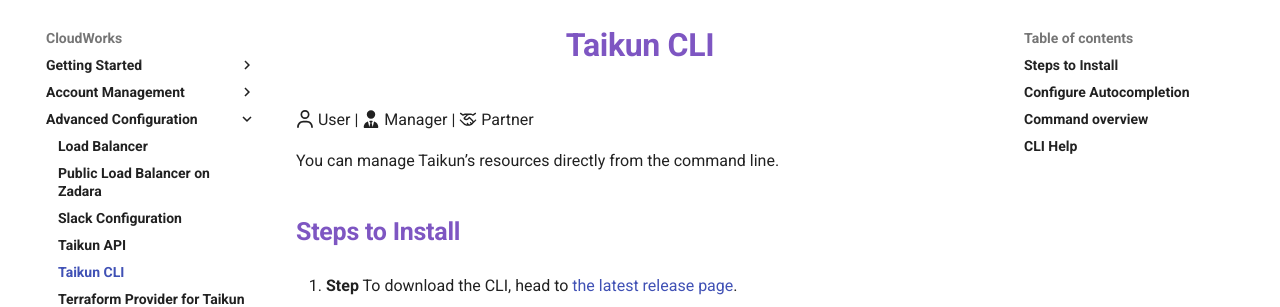
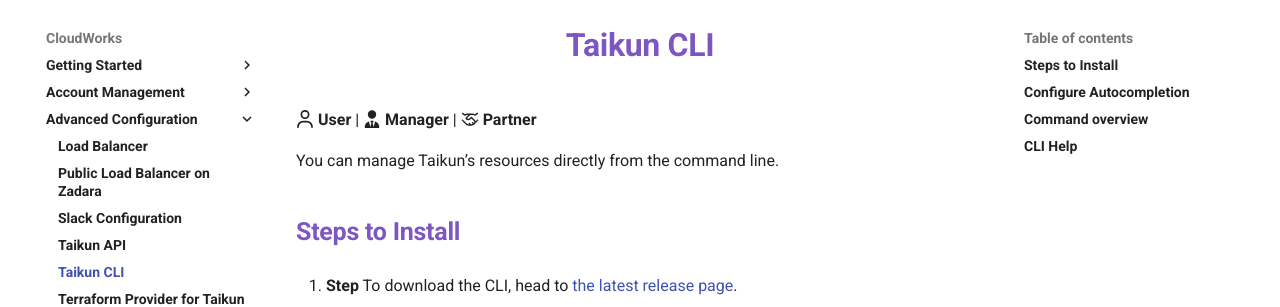
Before and after one commit to taikun-cloud/Taikun-CloudWorks-Documentation, an MkDocs documentation site: the page built from docs/CloudWorks/Advanced_Configuration/Taikun_CLI.md, in a window 1280 px wide and 900 px high. Shown: the part 121-428 px from the top of the window. Built offline with MkDocs 1.6.1 and Material for MkDocs 9.7.7, drawn with Linux system fonts in a browser that asks for light colours.

Commit message:
Update Taikun_CLI.md

```diff
--- a/docs/CloudWorks/Advanced_Configuration/Taikun_CLI.md
+++ b/docs/CloudWorks/Advanced_Configuration/Taikun_CLI.md
@@ -1,5 +1,5 @@
 # **Taikun CLI**
-:fontawesome-regular-user: User | :fontawesome-solid-user-tie: Manager | :fontawesome-regular-handshake: Partner
+**:fontawesome-regular-user: User** | **:fontawesome-solid-user-tie: Manager** | **:fontawesome-regular-handshake: Partner**
 
 You can manage Taikun’s resources directly from the command line.
 
```
